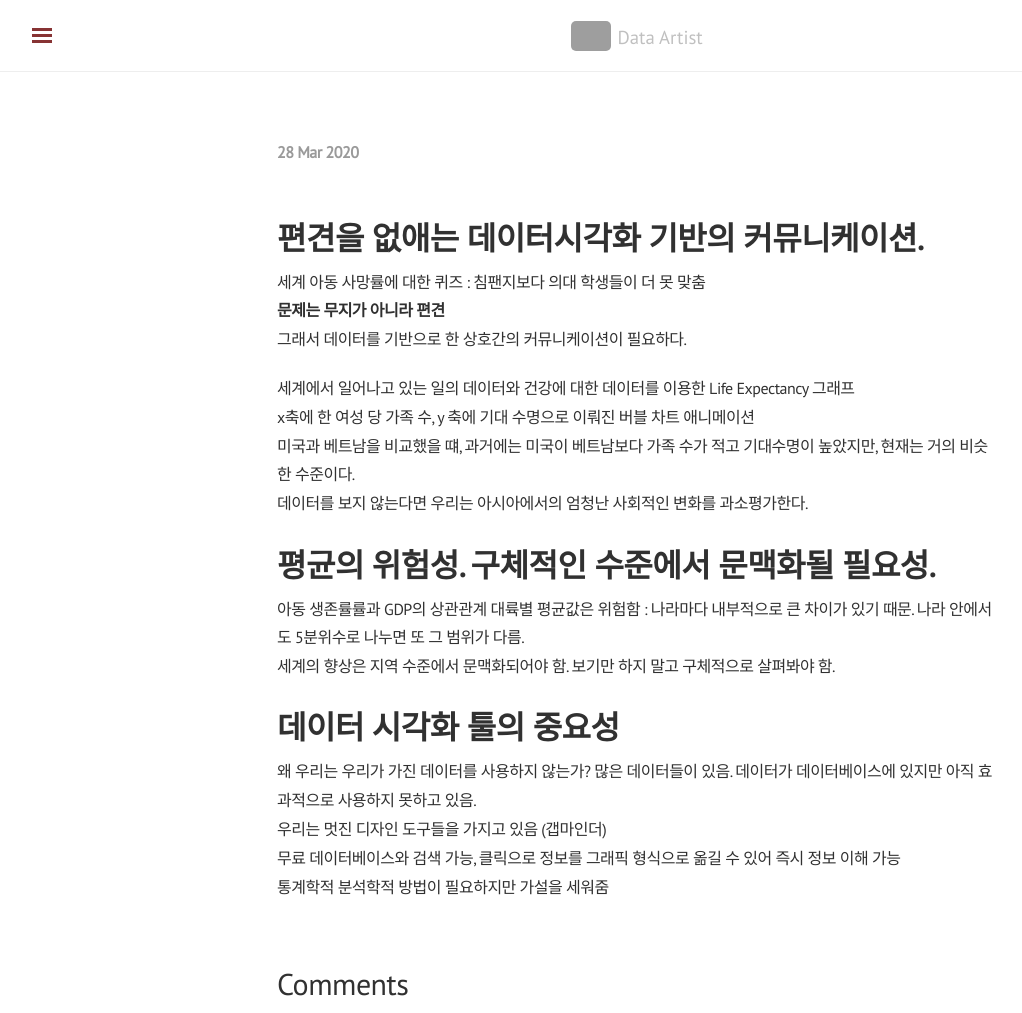
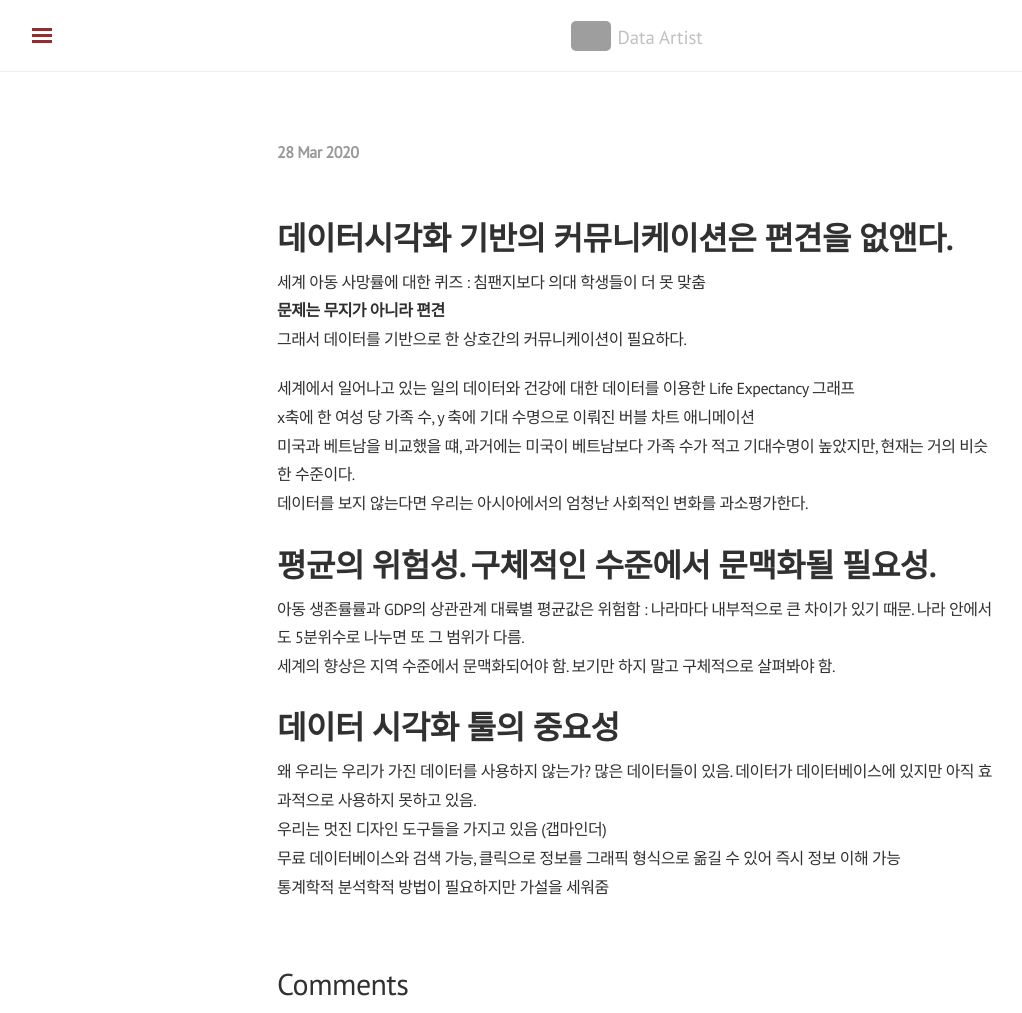
Before and after one commit to shanny924/shanny924.github.io, a Jekyll site: the page built from _posts/2020-03-28-lecture#2.md, in a window 1280 px wide and 1013 px high. Shown: the whole window, without its empty margins (3-1025 px from the left). Built offline with Jekyll 4.4.1, drawn with Linux system fonts in a browser that asks for light colours; nearby versions of some CDN libraries; our own code applies the rules of GitHub Pages for plain Markdown files; comment, search, counter and statistics services are not loaded; grey boxes are pictures that could not be loaded.

Commit message:
Update 2020-03-28-lecture#2.md

```diff
--- a/_posts/2020-03-28-lecture#2.md
+++ b/_posts/2020-03-28-lecture#2.md
@@ -5,9 +5,7 @@ category : [Data visualization]
 tag: [강연내용 정리]
 ---
 
-
-
-# 편견을 없애는 데이터시각화 기반의 커뮤니케이션.
+# 데이터시각화 기반의 커뮤니케이션은 편견을 없앤다.
 
 세계 아동 사망률에 대한 퀴즈  : 침팬지보다 의대 학생들이 더 못 맞춤
 **문제는 무지가 아니라 편견**
```
